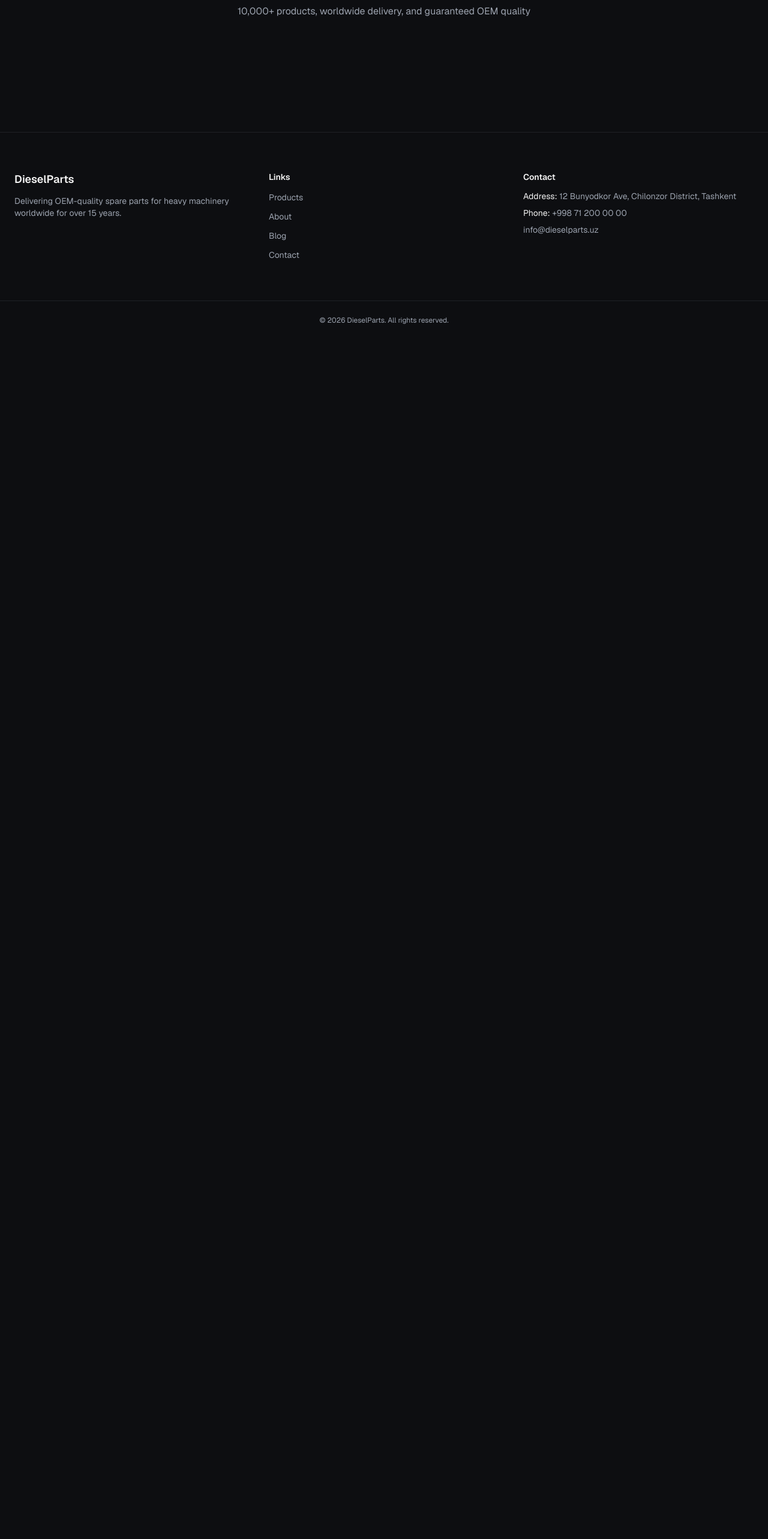
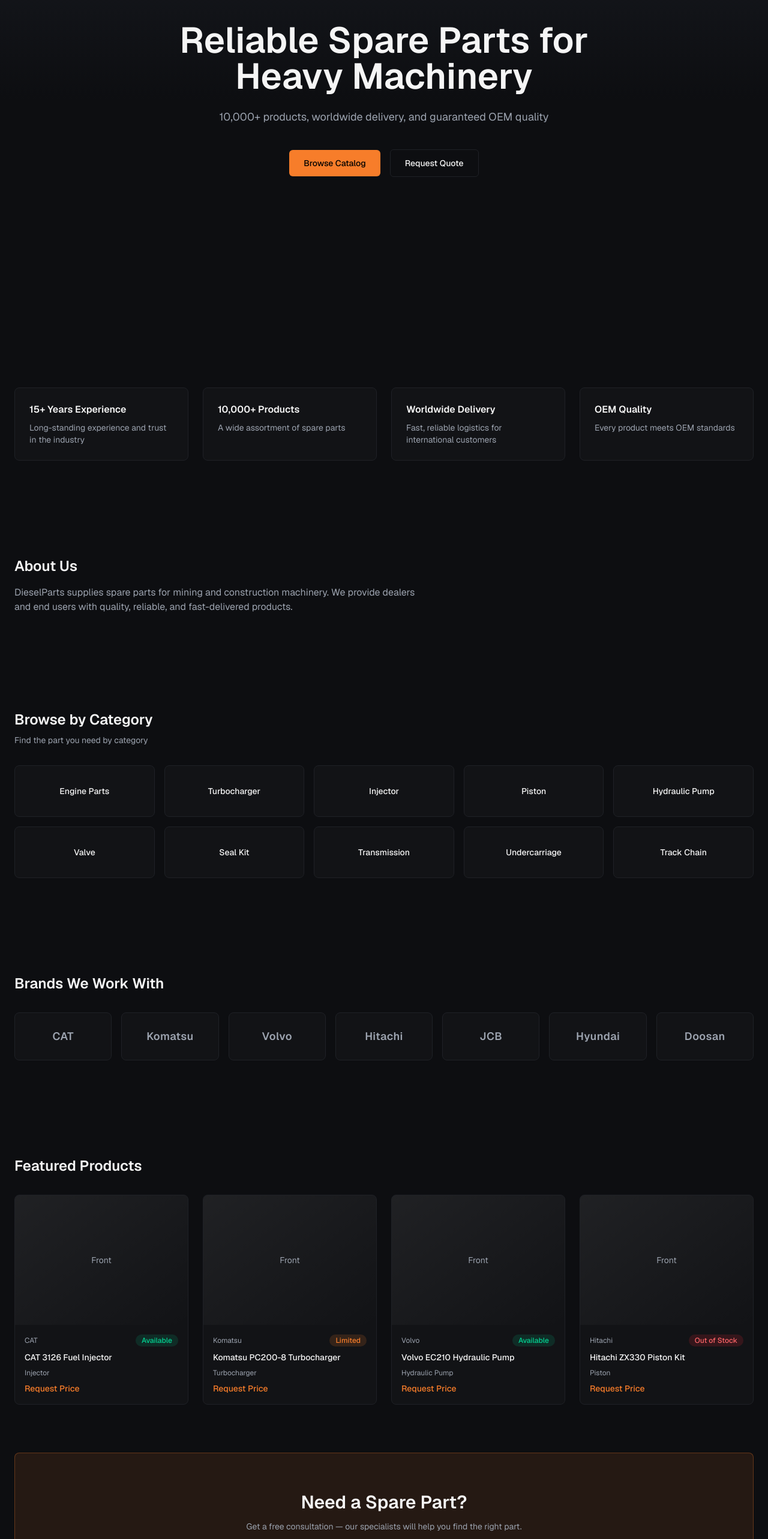
Before and after one commit to Xusan-077/diesel-parts, a Next.js app: page /en in a window 1280 px wide. Shown: the part 234-2800 px from the top of the page at 60% size. Before the commit the page ends 800 px from the top, so only its background shows below. Built offline with nearby package versions, Linux system fonts and the light colour scheme.

Commit message:
feat: build the Home page (hero, trust badges, categories, brands, featured products, CTA)

```diff
--- a/app/[lang]/page.tsx
+++ b/app/[lang]/page.tsx
@@ -1,19 +1,73 @@
+import type { Metadata } from "next";
 import { getDictionary } from "@/lib/i18n/dictionaries";
+import { DEFAULT_LOCALE, isLocale } from "@/lib/i18n/locales";
+import { Hero } from "@/components/marketing/hero";
+import { TrustBadges } from "@/components/marketing/trust-badges";
+import { CategoryGrid } from "@/components/marketing/category-grid";
+import { BrandGrid } from "@/components/marketing/brand-grid";
+import { FeaturedProducts } from "@/components/marketing/featured-products";
+import { CtaBanner } from "@/components/marketing/cta-banner";
+
+export async function generateMetadata({
+  params,
+}: {
+  params: Promise<{ lang: string }>;
+}): Promise<Metadata> {
+  const { lang } = await params;
+  const dict = getDictionary(lang);
+  return {
+    title: `${dict.meta.siteName} — ${dict.home.heroTitle}`,
+    description: dict.home.heroSubtitle,
+  };
+}
 
 export default async function HomePage({
   params,
 }: {
   params: Promise<{ lang: string }>;
 }) {
-  const { lang } = await params;
+  const { lang: rawLang } = await params;
+  const lang = isLocale(rawLang) ? rawLang : DEFAULT_LOCALE;
   const dict = getDictionary(lang);
 
   return (
-    <main className="flex-1 flex items-center justify-center px-6 py-24 text-center">
-      <div>
-        <h1 className="text-3xl font-semibold">{dict.home.heroTitle}</h1>
-        <p className="mt-4 text-muted">{dict.home.heroSubtitle}</p>
-      </div>
+    <main>
+      <Hero lang={lang} home={dict.home} />
+
+      <section className="mx-auto max-w-7xl px-6 py-20">
+        <TrustBadges items={dict.home.trustBadges} />
+      </section>
+
+      <section className="mx-auto max-w-7xl px-6 py-20">
+        <h2 className="text-2xl font-semibold text-foreground">{dict.home.aboutTitle}</h2>
+        <p className="mt-4 max-w-2xl text-muted">{dict.home.aboutText}</p>
+      </section>
+
+      <section className="mx-auto max-w-7xl px-6 py-20">
+        <h2 className="text-2xl font-semibold text-foreground">{dict.home.categoriesTitle}</h2>
+        <p className="mt-2 text-sm text-muted">{dict.home.categoriesSubtitle}</p>
+        <div className="mt-8">
+          <CategoryGrid lang={lang} />
+        </div>
+      </section>
+
+      <section className="mx-auto max-w-7xl px-6 py-20">
+        <h2 className="text-2xl font-semibold text-foreground">{dict.home.brandsTitle}</h2>
+        <div className="mt-8">
+          <BrandGrid lang={lang} />
+        </div>
+      </section>
+
+      <section className="mx-auto max-w-7xl px-6 py-20">
+        <h2 className="text-2xl font-semibold text-foreground">{dict.home.featuredTitle}</h2>
+        <div className="mt-8">
+          <FeaturedProducts lang={lang} stock={dict.common.stock} requestPriceLabel={dict.common.requestPrice} />
+        </div>
+      </section>
+
+      <section className="mx-auto max-w-7xl px-6 pb-24">
+        <CtaBanner lang={lang} home={dict.home} />
+      </section>
     </main>
   );
 }
--- /dev/null
+++ b/components/marketing/brand-grid.tsx
@@ -0,0 +1,13 @@
+import { brands } from "@/lib/data/brands";
+import type { Locale } from "@/lib/i18n/locales";
+import { BrandLogo } from "./brand-logo";
+
+export function BrandGrid({ lang }: { lang: Locale }) {
+  return (
+    <div className="grid grid-cols-2 gap-4 sm:grid-cols-4 lg:grid-cols-7">
+      {brands.map((brand) => (
+        <BrandLogo key={brand.id} brand={brand} lang={lang} />
+      ))}
+    </div>
+  );
+}
--- /dev/null
+++ b/components/marketing/brand-logo.tsx
@@ -0,0 +1,14 @@
+import Link from "next/link";
+import type { Brand } from "@/lib/types";
+import type { Locale } from "@/lib/i18n/locales";
+
+export function BrandLogo({ brand, lang }: { brand: Brand; lang: Locale }) {
+  return (
+    <Link
+      href={`/${lang}/brands/${brand.slug}`}
+      className="flex h-20 items-center justify-center rounded-lg border border-border bg-white/2 text-lg font-semibold tracking-wide text-muted transition-colors hover:border-accent/60 hover:text-foreground"
+    >
+      {brand.name}
+    </Link>
+  );
+}
--- /dev/null
+++ b/components/marketing/category-card.tsx
@@ -0,0 +1,14 @@
+import Link from "next/link";
+import type { Category } from "@/lib/types";
+import type { Locale } from "@/lib/i18n/locales";
+
+export function CategoryCard({ category, lang }: { category: Category; lang: Locale }) {
+  return (
+    <Link
+      href={`/${lang}/categories/${category.slug}`}
+      className="flex flex-col items-center justify-center gap-2 rounded-lg border border-border bg-white/2 px-4 py-8 text-center transition-colors hover:border-accent/60"
+    >
+      <span className="text-sm font-medium text-foreground">{category.name[lang]}</span>
+    </Link>
+  );
+}
--- /dev/null
+++ b/components/marketing/category-grid.tsx
@@ -0,0 +1,13 @@
+import { categories } from "@/lib/data/categories";
+import type { Locale } from "@/lib/i18n/locales";
+import { CategoryCard } from "./category-card";
+
+export function CategoryGrid({ lang }: { lang: Locale }) {
+  return (
+    <div className="grid grid-cols-2 gap-4 sm:grid-cols-3 lg:grid-cols-5">
+      {categories.map((category) => (
+        <CategoryCard key={category.id} category={category} lang={lang} />
+      ))}
+    </div>
+  );
+}
--- /dev/null
+++ b/components/marketing/cta-banner.tsx
@@ -0,0 +1,18 @@
+import Link from "next/link";
+import type { Dictionary } from "@/lib/i18n/dictionaries";
+import type { Locale } from "@/lib/i18n/locales";
+
+export function CtaBanner({ lang, home }: { lang: Locale; home: Dictionary["home"] }) {
+  return (
+    <section className="rounded-lg border border-accent/30 bg-accent/10 px-6 py-16 text-center">
+      <h2 className="text-2xl font-semibold text-foreground sm:text-3xl">{home.ctaBannerTitle}</h2>
+      <p className="mx-auto mt-3 max-w-xl text-sm text-muted">{home.ctaBannerText}</p>
+      <Link
+        href={`/${lang}/contact`}
+        className="mt-8 inline-block rounded-md bg-accent px-6 py-3 text-sm font-medium text-black transition-colors hover:bg-accent/90"
+      >
+        {home.ctaBannerButton}
+      </Link>
+    </section>
+  );
+}
--- /dev/null
+++ b/components/marketing/featured-products.tsx
@@ -0,0 +1,40 @@
+import { products } from "@/lib/data/products";
+import { categories } from "@/lib/data/categories";
+import { brands } from "@/lib/data/brands";
+import type { Locale } from "@/lib/i18n/locales";
+import type { Dictionary } from "@/lib/i18n/dictionaries";
+import { ProductCard } from "./product-card";
+
+const FEATURED_COUNT = 4;
+
+export function FeaturedProducts({
+  lang,
+  stock,
+  requestPriceLabel,
+}: {
+  lang: Locale;
+  stock: Dictionary["common"]["stock"];
+  requestPriceLabel: string;
+}) {
+  const featured = products.slice(0, FEATURED_COUNT);
+
+  return (
+    <div className="grid grid-cols-2 gap-6 lg:grid-cols-4">
+      {featured.map((product) => {
+        const category = categories.find((c) => c.id === product.categoryId)!;
+        const brand = brands.find((b) => b.id === product.brandId)!;
+        return (
+          <ProductCard
+            key={product.id}
+            product={product}
+            lang={lang}
+            categoryName={category.name[lang]}
+            brandName={brand.name}
+            stock={stock}
+            requestPriceLabel={requestPriceLabel}
+          />
+        );
+      })}
+    </div>
+  );
+}
--- /dev/null
+++ b/components/marketing/hero.tsx
@@ -0,0 +1,28 @@
+import Link from "next/link";
+import type { Dictionary } from "@/lib/i18n/dictionaries";
+import type { Locale } from "@/lib/i18n/locales";
+
+export function Hero({ lang, home }: { lang: Locale; home: Dictionary["home"] }) {
+  return (
+    <section className="relative flex min-h-screen items-center justify-center overflow-hidden bg-linear-to-b from-[#1a1d24] via-background to-background px-6 text-center">
+      <div className="max-w-3xl">
+        <h1 className="text-4xl font-semibold text-foreground sm:text-6xl">{home.heroTitle}</h1>
+        <p className="mt-6 text-lg text-muted">{home.heroSubtitle}</p>
+        <div className="mt-10 flex flex-wrap items-center justify-center gap-4">
+          <Link
+            href={`/${lang}/products`}
+            className="rounded-md bg-accent px-6 py-3 text-sm font-medium text-black transition-colors hover:bg-accent/90"
+          >
+            {home.heroCtaCatalog}
+          </Link>
+          <Link
+            href={`/${lang}/request-quote`}
+            className="rounded-md border border-border px-6 py-3 text-sm font-medium text-foreground transition-colors hover:bg-white/5"
+          >
+            {home.heroCtaQuote}
+          </Link>
+        </div>
+      </div>
+    </section>
+  );
+}
--- /dev/null
+++ b/components/marketing/product-card.tsx
@@ -0,0 +1,55 @@
+import Link from "next/link";
+import { Badge } from "@/components/ui/badge";
+import type { Product } from "@/lib/types";
+import type { Locale } from "@/lib/i18n/locales";
+import type { Dictionary } from "@/lib/i18n/dictionaries";
+
+const STOCK_VARIANT: Record<Product["stockStatus"], "success" | "warning" | "danger"> = {
+  available: "success",
+  limited: "warning",
+  out_of_stock: "danger",
+};
+
+function stockKey(status: Product["stockStatus"]): keyof Dictionary["common"]["stock"] {
+  return status === "out_of_stock" ? "outOfStock" : status;
+}
+
+interface ProductCardProps {
+  product: Product;
+  lang: Locale;
+  categoryName: string;
+  brandName: string;
+  stock: Dictionary["common"]["stock"];
+  requestPriceLabel: string;
+}
+
+export function ProductCard({
+  product,
+  lang,
+  categoryName,
+  brandName,
+  stock,
+  requestPriceLabel,
+}: ProductCardProps) {
+  return (
+    <Link
+      href={`/${lang}/products/${product.slug}`}
+      className="group flex flex-col overflow-hidden rounded-lg border border-border bg-white/2 transition-colors hover:border-accent/60"
+    >
+      <div className="flex aspect-4/3 items-center justify-center bg-linear-to-br from-white/6 to-transparent text-sm text-muted">
+        {product.imageLabels[0]}
+      </div>
+      <div className="flex flex-1 flex-col gap-2 p-4">
+        <div className="flex items-center justify-between text-xs text-muted">
+          <span>{brandName}</span>
+          <Badge variant={STOCK_VARIANT[product.stockStatus]}>{stock[stockKey(product.stockStatus)]}</Badge>
+        </div>
+        <h3 className="text-sm font-medium text-foreground group-hover:text-accent">
+          {product.name[lang]}
+        </h3>
+        <p className="text-xs text-muted">{categoryName}</p>
+        <p className="mt-auto text-sm font-medium text-accent">{requestPriceLabel}</p>
+      </div>
+    </Link>
+  );
+}
--- /dev/null
+++ b/components/marketing/trust-badges.tsx
@@ -0,0 +1,14 @@
+import type { Dictionary } from "@/lib/i18n/dictionaries";
+
+export function TrustBadges({ items }: { items: Dictionary["home"]["trustBadges"] }) {
+  return (
+    <div className="grid grid-cols-1 gap-6 sm:grid-cols-2 lg:grid-cols-4">
+      {items.map((item) => (
+        <div key={item.title} className="rounded-lg border border-border bg-white/2 p-6">
+          <p className="text-base font-semibold text-foreground">{item.title}</p>
+          <p className="mt-2 text-sm text-muted">{item.description}</p>
+        </div>
+      ))}
+    </div>
+  );
+}
```
